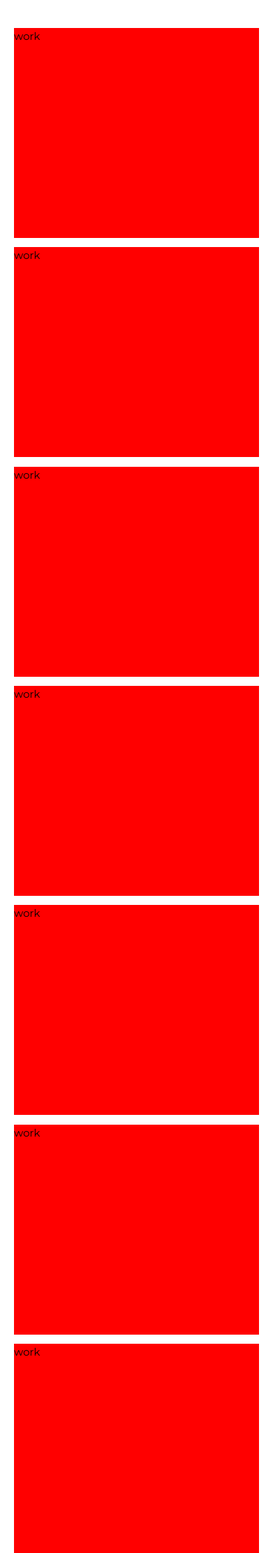
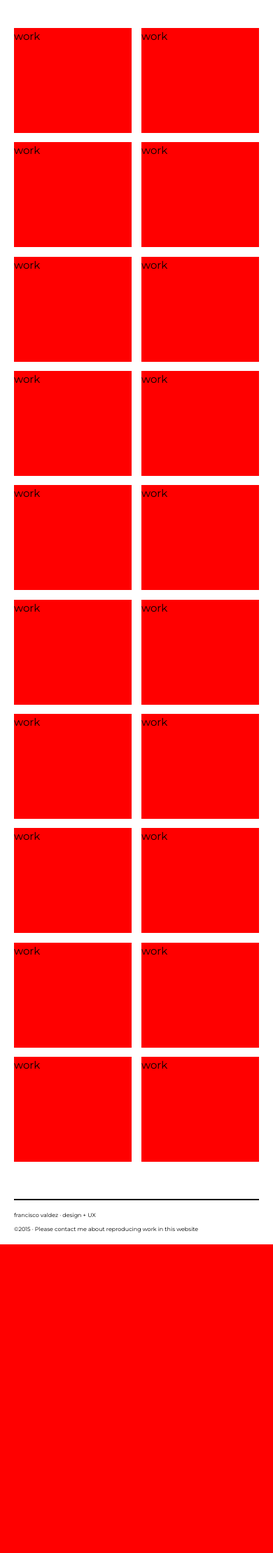
Before and after one commit to franciscoevaldez/webportfolio, a PHP site: page / in a window 390 px wide. Shown: the part 134-2353 px from the top of the page at 70% size. After the commit the page ends 1912 px from the top, so only its background shows below. Run offline with PHP 8.4, Linux system fonts and the light colour scheme.

Commit message:
Thumbs responsive
Ajustes a los thumbnails en tamaños más chicos

```diff
--- a/style/styles.css
+++ b/style/styles.css
@@ -136,18 +136,35 @@ section#workArray{
 
 
 div.workThumb{
-	height: 200px;
+	height: 180px;
 	margin-bottom: 3.8%;
 
 	background-color: red;
 }
 
-@media (max-width: 400px) {div.workThumb{height: 300px;}}
-@media (min-width: 400px) {div.workThumb{height: 70px;}}
-@media (min-width: 650px) {div.workThumb{height: 110px;}}
+/*@media (max-width: 400px) {div.workThumb{height: 300px;}}
+@media (min-width: 400px) {div.workThumb{height: 70px;}}*/
+@media (min-width: 650px) {div.workThumb{height: 105px;}}
 @media (min-width: 950px) {div.workThumb{height: 140px;}}
-@media (min-width: 1200px) {div.workThumb{height: 200px;}}
+@media (min-width: 1200px) {div.workThumb{height: 180px;}}
 
+@media (max-width: 650px) {
+
+	section#workArray .three.columns{
+		width: 48%;
+		margin-left: 4%;
+	}
+
+	section#workArray .column:first-child,
+	section#workArray .columns:first-child,
+	section#workArray .column:nth-child(3),
+	section#workArray .columns:nth-child(3) {
+		margin-left: 0; }
+
+	div.workThumb{height: 150px;}
+
+
+}
 
 /* ----------------------------------------------------------- */
 /* -------------------------- ABOUT -------------------------- */
```
